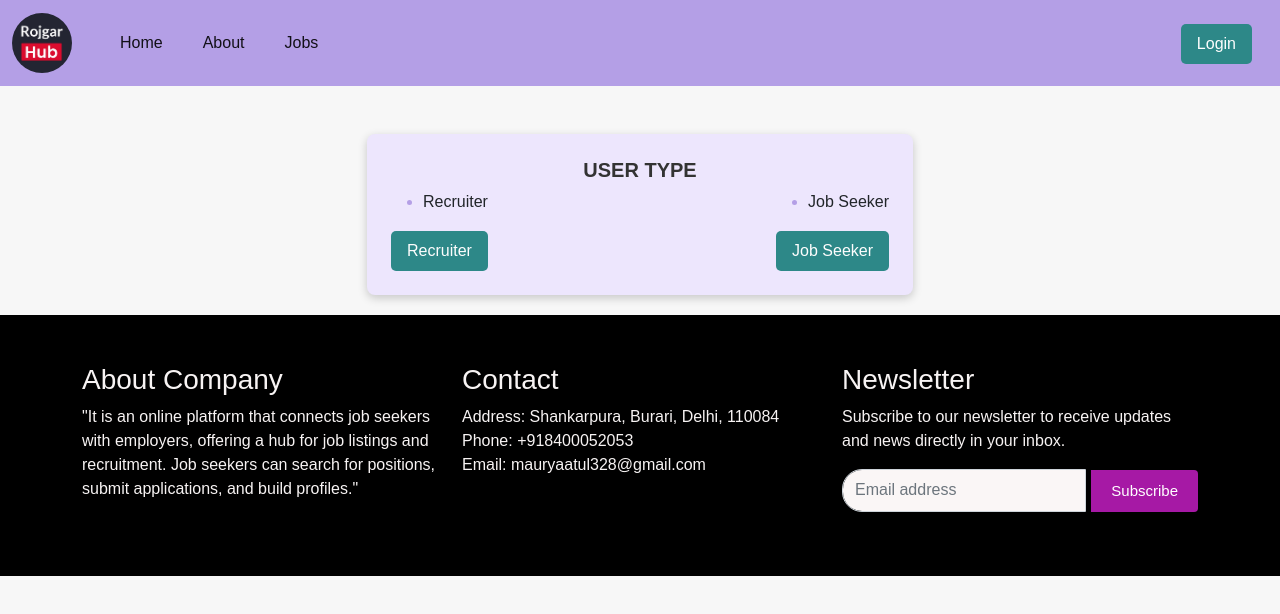
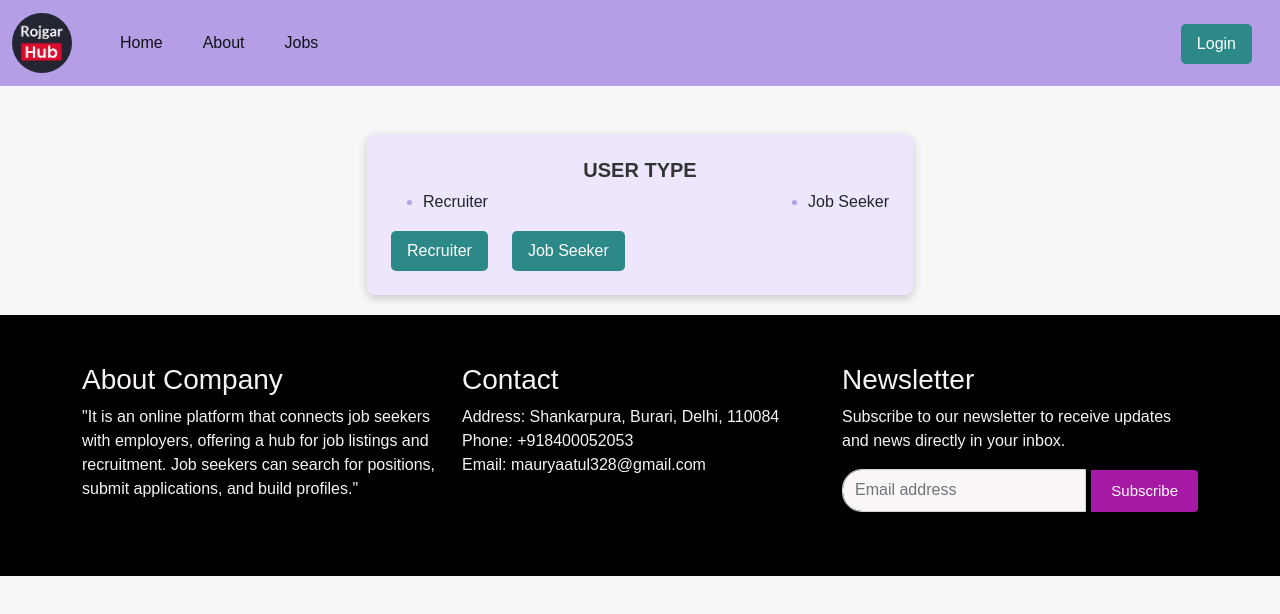
Before and after one commit to atumau/job-hub, a React (Create React App) app: page / in a window 1280 px wide. Shown: the top 614 px of the page. Built offline with nearby package versions, Linux system fonts and the light colour scheme.

Commit message:
Update start.js

```diff
--- a/src/Components/start.js
+++ b/src/Components/start.js
@@ -15,7 +15,7 @@ const Card = () => {
                 <li className='text'>Recruiter</li>
                 <li>Job Seeker</li>
               </ul>
-              <div className="butt mt-3 d-flex gap-4">
+              <div className="butt1 mt-3 d-flex gap-4">
               <Link to='/login2'>
               <button className="btn btn-primary mr-2">Recruiter</button>
                      </Link>
```
